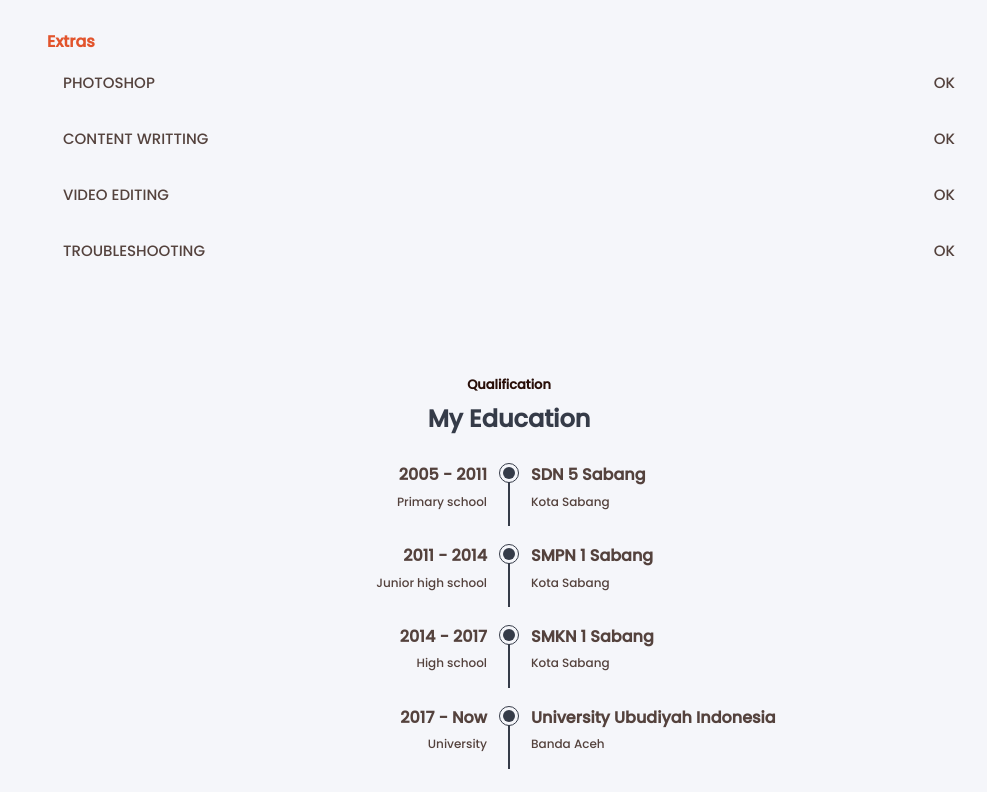
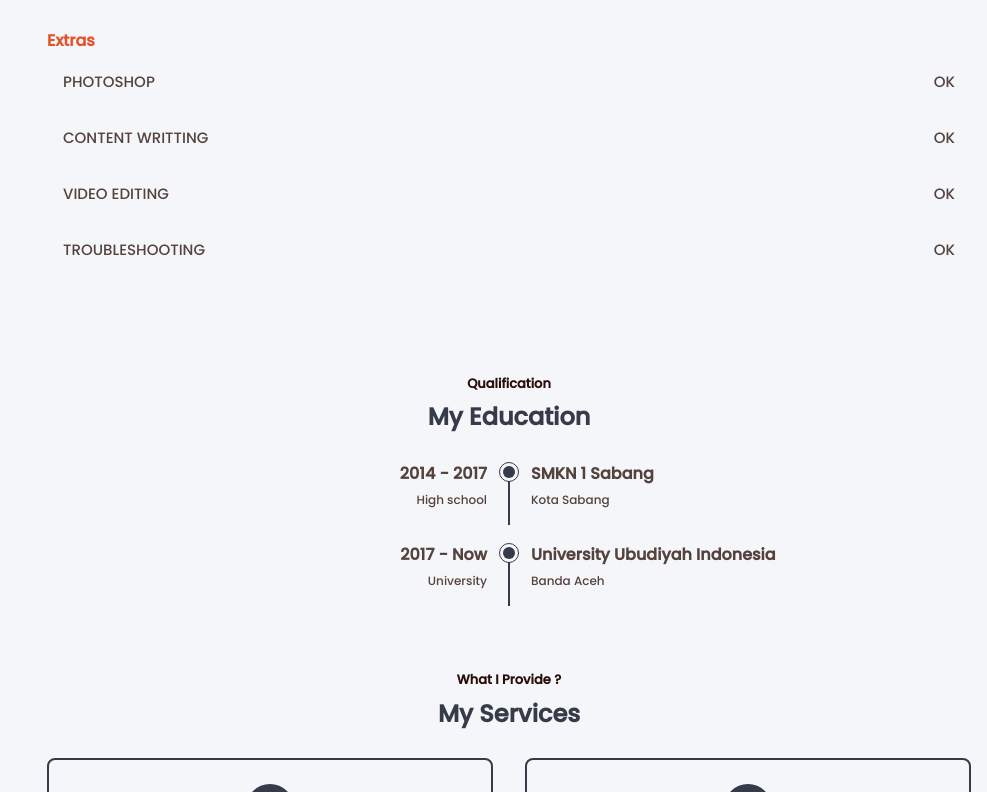
Before and after one commit to ekiakmarullah22/portfolio, a plain HTML site: page index.html in a window 1280 px wide. Shown: the part 2451-3243 px from the top of the page, without its empty margins (293-1280 px from the left). Drawn offline with nearby package versions, Linux system fonts and the light colour scheme.

Commit message:
update certificate and fix education path

```diff
--- a/index.html
+++ b/index.html
@@ -146,13 +146,14 @@
 
     <div class="works__container bd-grid">
         <div class="works__img">
-            <img src="assets/images/Sertifikat VSGA Junior Web Developper.png" alt="" />
+            <img src="assets/images/Sertifikat VSGA Junior Website Developper.png" alt="" />
 
             <div class="works__data">
                 <a href="#" class="works__link"><i class='bx bx-link-alt'></i></a>
                 <span class="works__title">VSGA Junior Website Developper</span>
             </div>
         </div>
+
 
         <div class="works__img">
             <img src="assets/images/Sertifikat-Digital-Marketing-By-Revou-final.jpg" alt="" />
@@ -249,39 +250,6 @@
     <h2 class="section-title">My Education</h2>
 
     <div class="education__container bd-grid">
-        <div class="education__content">
-            <div>
-                <h3 class="education__year">2005 - 2011</h3>
-                <span class="education__university">Primary school</span>
-            </div>
-
-            <div class="education__time">
-                <span class="education__rounder"></span>
-                <span class="education__line"></span>
-            </div>
-
-            <div>
-                <h3 class="education__race">SDN 5 Sabang</h3>
-                <span class="education__speciality">Kota Sabang</span>
-            </div>
-        </div>
-
-        <div class="education__content">
-            <div>
-                <h3 class="education__year">2011 - 2014</h3>
-                <span class="education__university">Junior high school</span>
-            </div>
-
-            <div class="education__time">
-                <span class="education__rounder"></span>
-                <span class="education__line"></span>
-            </div>
-
-            <div>
-                <h3 class="education__race">SMPN 1 Sabang</h3>
-                <span class="education__speciality">Kota Sabang</span>
-            </div>
-        </div>
 
         <div class="education__content">
             <div>
```
Also changed, not shown: assets/images/Sertifikat VSGA Junior Website Developper.png (added).
